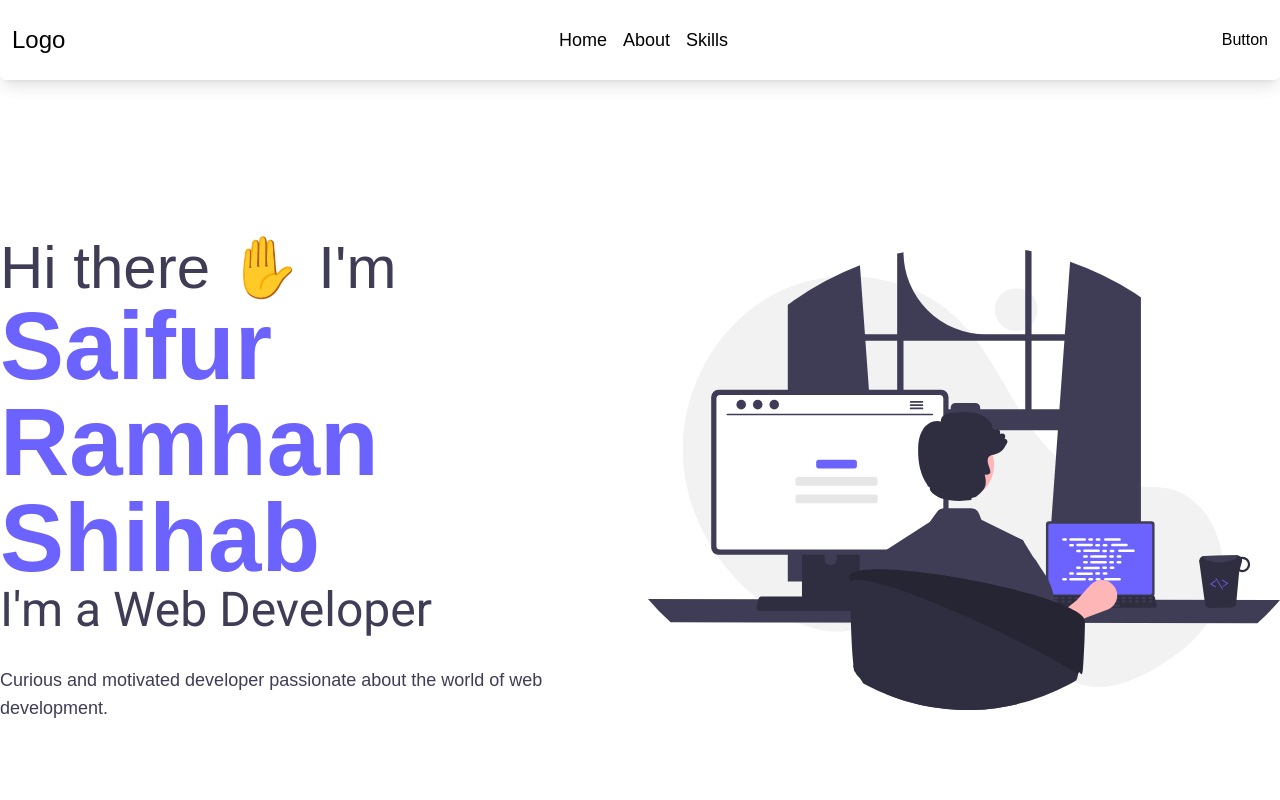
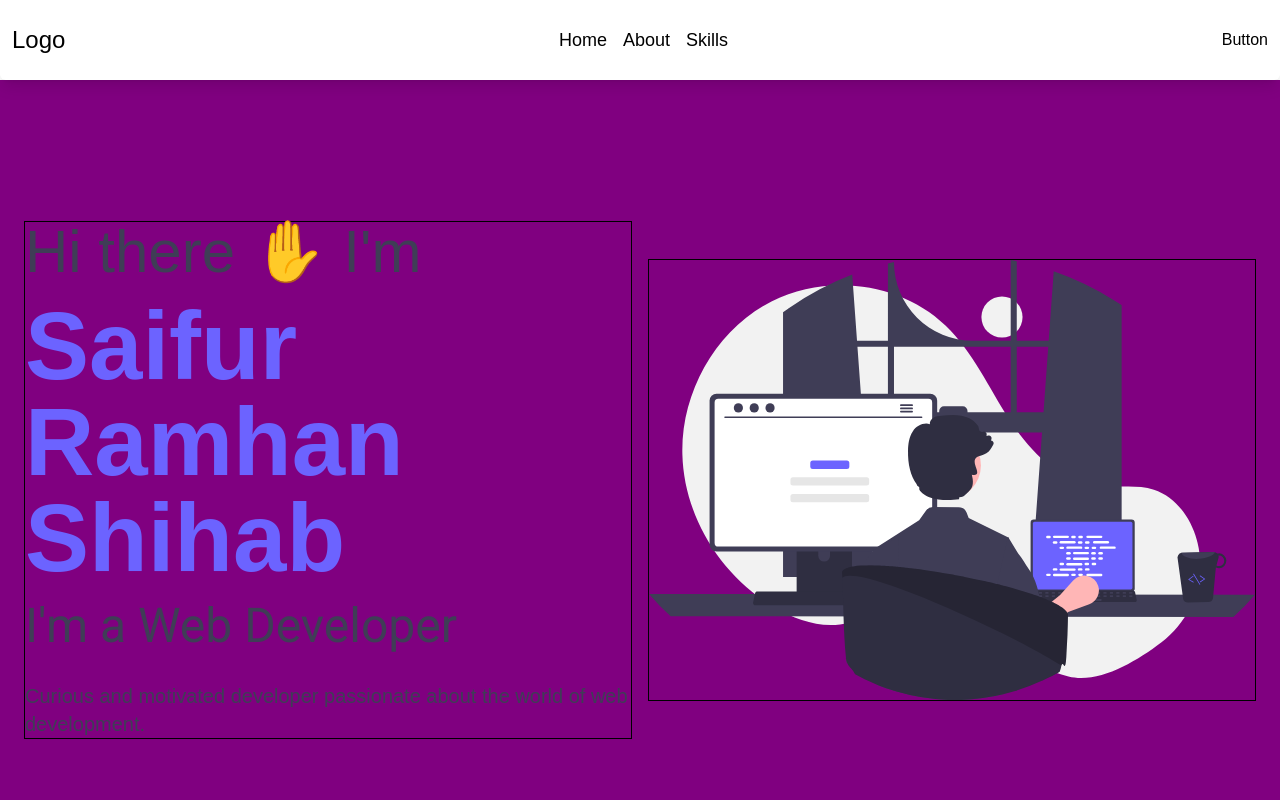
Before and after one commit to thecodemaster12/portfolio, a React (Vite) app: page / in a window 1280 px wide. Shown: the top 800 px of the page. Built offline with nearby package versions, Linux system fonts and the light colour scheme; a web font is replaced by a local one.

Commit message:
Update Hero.jsx

```diff
--- a/src/pages/Hero.jsx
+++ b/src/pages/Hero.jsx
@@ -4,18 +4,18 @@ import HeroBanner from '../assets/images/hero-banner.svg'
 const Hero = () => {
   return (
     <>
-      <section id="hero">
-        <div className="min-h-screen grid md:grid-cols-2 gap-4 place-content-center place-items-center">
+      <section id="hero" className='bg-[red] sm:bg[blue] md:bg-[green] lg:bg-[yellow] xl:bg-[purple] 2xl:bg-[pink]'>
+        <div className="min-h-screen grid md:grid-cols-2 gap-16 md:gap-0 lg:gap-4 place-content-center place-items-center p-6">
 
-            <div className="flex justify-center flex-col">
-                <h2 className='text-4xl md:text-6xl text-secondary font-pally'>Hi there <div className="animate-wave inline-block p-0">✋</div> I'm</h2>
-                <h4 className='text-6xl md:text-8xl font-bold text-primary font-satoshi'>Saifur Ramhan Shihab</h4>
-                <h4 className='text-3xl md:text-5xl text-secondary font-roboto'>I'm a Web Developer</h4>
-                <p className='text-secondary mt-8 md:text-lg '>Curious and motivated developer passionate about the world of web development.</p>
+            <div className="border flex justify-center text-center md:text-left flex-col">
+                <h2 className='text-4xl md:text-5xl xl:text-6xl text-secondary font-pally'>Hi there <div className="animate-wave inline-block p-0">✋</div> I'm</h2>
+                <h4 className='text-6xl md:text-6xl xl:text-8xl font-bold text-primary font-satoshi mt-4'>Saifur Ramhan Shihab</h4>
+                <h4 className='text-3xl md:text-4xl xl:text-5xl text-secondary font-roboto mt-4'>I'm a Web Developer</h4>
+                <p className='text-secondary mt-8 md:text-lg xl:text-xl'>Curious and motivated developer passionate about the world of web development.</p>
             </div>
 
-            <div className="hidden md:block">
-                <img className='animate-' src={HeroBanner} alt="" />
+            <div className="border">
+                <img className='h-80 md:h-full' src={HeroBanner} alt="" />
             </div>
         </div>
       </section>
```
